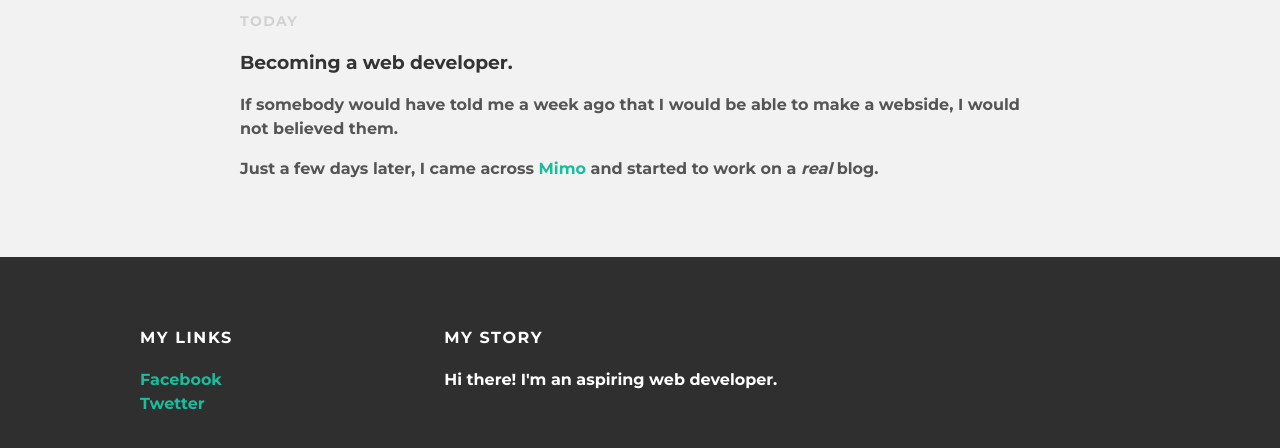
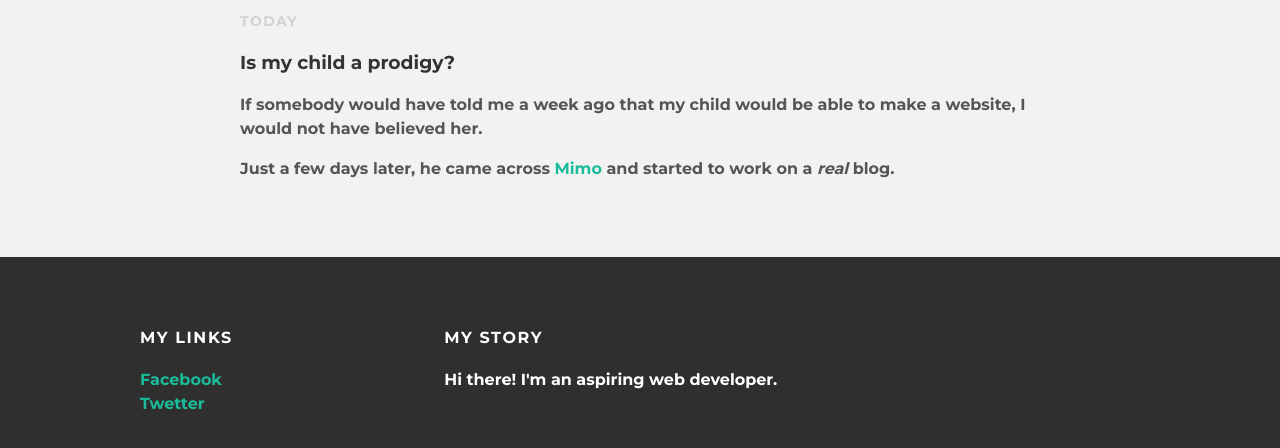
Before and after one commit to LeoxLee123/thenhaw.github.io, a plain HTML site: page index.html in a window 1280 px wide. Shown: the part 632-1080 px from the top of the page. Drawn offline with Linux system fonts and the light colour scheme.

Commit message:
Update index.html

```diff
--- a/index.html
+++ b/index.html
@@ -44,12 +44,11 @@
             <span>Mom</span>
           </div>
           <p class="post-date">Today</p>
-          <h3 class="post-title">Becoming a web developer.</h3>
+          <h3 class="post-title">Is my child a prodigy?</h3>
           <div class="post-content">
-            <p>If somebody would have told me a week ago that
-               I would be able to make a <strong>webside</strong>, I would not
-               believed them.</p>
-            <p>Just a few days later, I came across
+            <p>If somebody would have told me a week ago that my child would be able to make a <strong>website</strong>,
+              I would not have believed her.</p>
+            <p>Just a few days later, he came across
               <a href="https://getmimo.com">Mimo</a> and
                started to work on a <em>real</em> blog.</p>
           </div>
```
